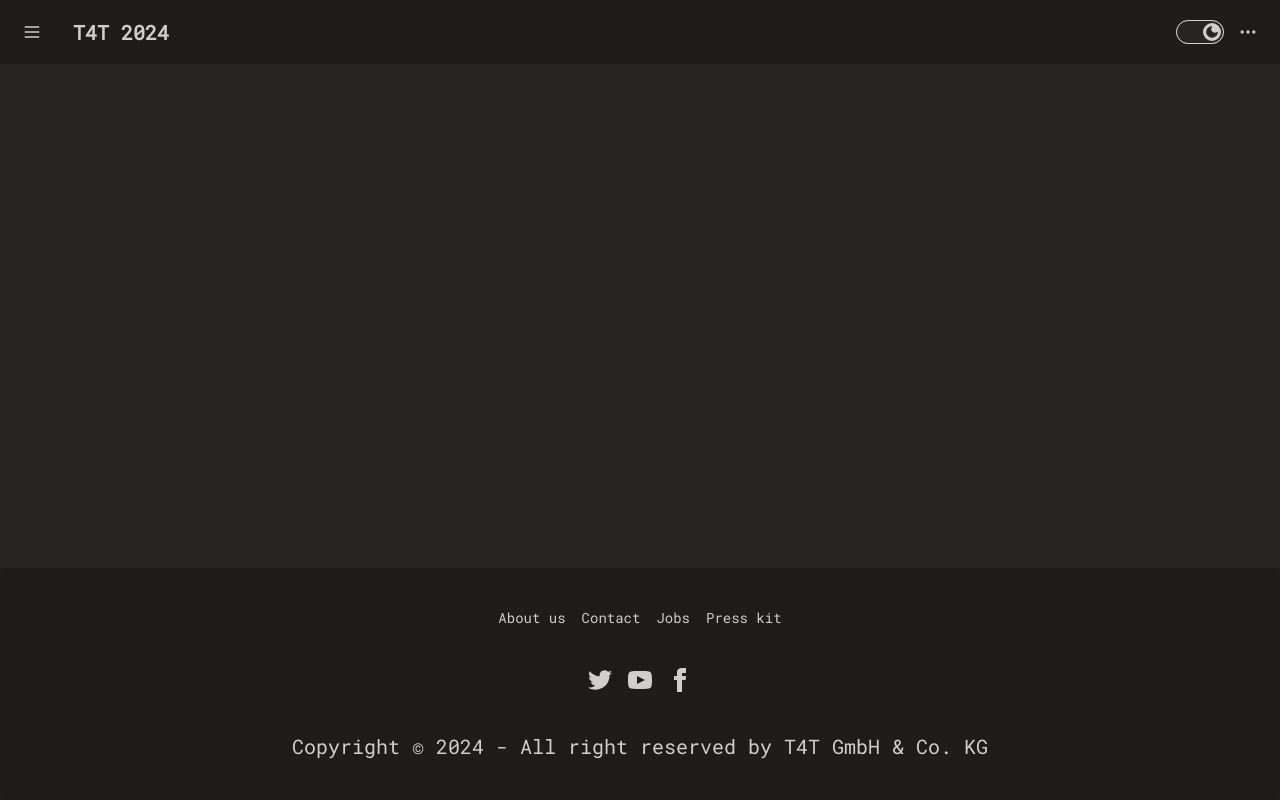
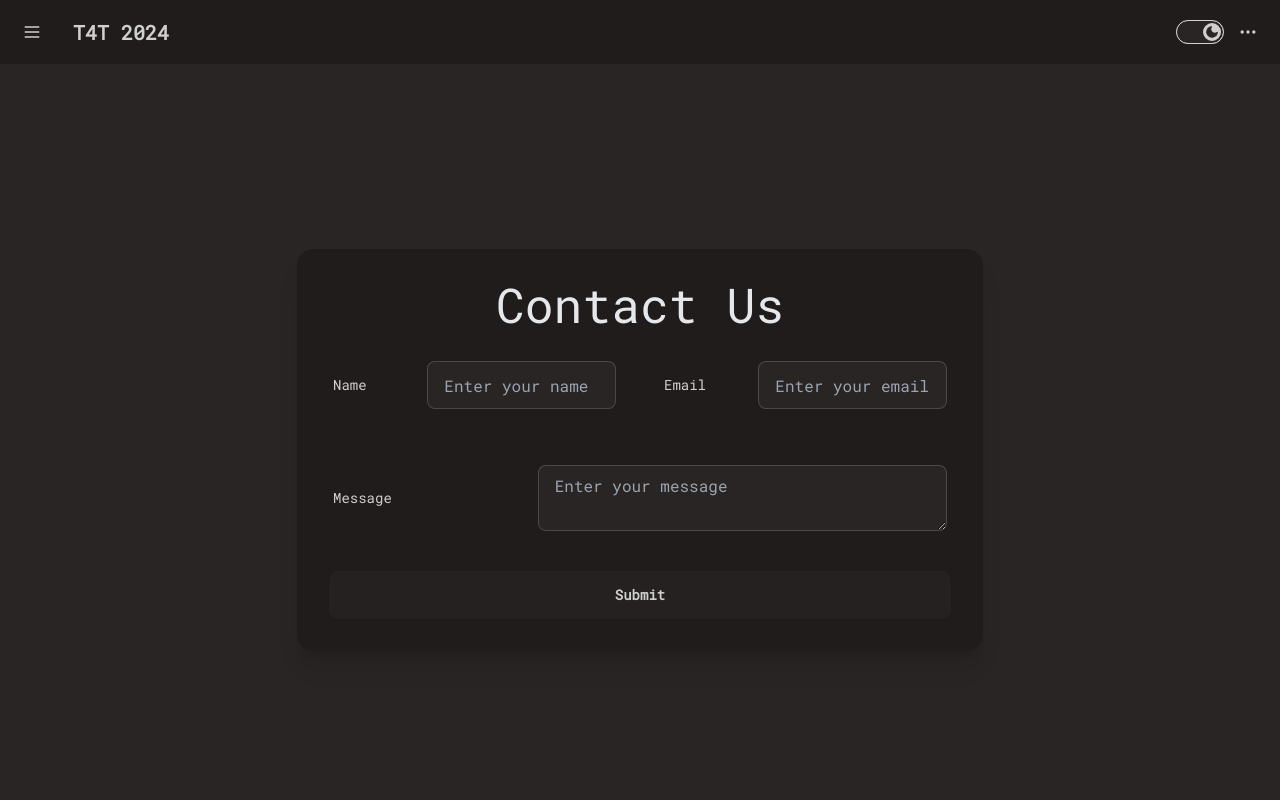
Before and after one commit to M-Halid/T4T-Task-for-Talent, a React (Vite) app in the folder FRONTEND/app/: page /contact in a window 1280 px wide. Shown: the top 800 px of the page. Built offline with nearby package versions, Linux system fonts and the light colour scheme.

Commit message:
About and Contact added

```diff
--- a/FRONTEND/app/src/App.jsx
+++ b/FRONTEND/app/src/App.jsx
@@ -13,6 +13,8 @@ import Page4 from "./pages/Page4";
 import TaskProfile from "./components/Profiles/TaskProfile.jsx";
 import UserHub from "./components/UserHub/UserHub";
 import GetStarted from "./components/GetStarted/GetStarted.jsx";
+import Contact from "./components/Contact/Contact.jsx";
+import About from "./components/About/About.jsx";
 import User from "./pages/User";
 import { TagsProvider } from "./contexts/TagsContext.jsx";
 export const AuthContext = createContext();
@@ -62,6 +64,8 @@ function App() {
                 <Route path="/create-task" element={<TaskProfile />} />
                 <Route path="/UserHub" element={<UserHub />} />
                 <Route path="/User" element={<User />} />
+                <Route path="/contact" element={<Contact />} />
+                <Route path="/about" element={<About />} />
               </Routes>
             </div>
             <Footer />
--- /dev/null
+++ b/FRONTEND/app/src/components/About/About.jsx
@@ -0,0 +1,63 @@
+const About = () => {
+  return (
+    <div className="flex justify-center items-center min-h-screen">
+      <div className=" max-w-4xl p-4 space-x-4 bg-neutral shadow-xl rounded-box mb-10 mt-10">
+        <div className="p-6 space-y-6">
+          <h1 className="text-4xl font-bold">Über uns</h1>
+          <p className="text-lg">
+            Diese Website wurde ursprünglich als Abschlussprojekt des DCI
+            Jahreskurses Web Development erstellt. Da die Ambition zur
+            Realisierung einer Plattform mit Nutzen für die echte Welt bereits
+            zur Findungsphase der Gruppe bestand, wurde die Idee des Projekts
+            auf die Realisierung einer Plattform zur Vermittlung von IT Talenten
+            und Aufträgen festgelegt. Die Plattform soll es ermöglichen, dass
+            Unternehmen und Freelancer sich auf einer Plattform treffen und
+            Aufträge vergeben bzw. annehmen können. Mit diesem Ansatz möchten
+            wir einen Beitrag zur Digitalisierung der Arbeitswelt leisten und
+            die Vermittlung von IT Talenten und Aufträgen vereinfachen. Die
+            Essenz der Plattform T4T besteht in der schnellen und einfachen
+            Nutzung, einem Bezahlmodell ohne prozentuale Vermittlungsgebühr und
+            einer Community von IT Talenten und Unternehmen, die sich
+            gegenseitig unterstützen und voneinander profitieren.
+          </p>
+          <h2 className="text-3xl font-bold">Das Team</h2>
+          <div
+            tabIndex={0}
+            className="collapse collapse-arrow border border-base-300 bg-base-200"
+          >
+            <div className="collapse-title text-xl font-medium">
+              Team Member 1
+            </div>
+            <div className="collapse-content">
+              <p>Description for Team Member 1</p>
+            </div>
+          </div>
+          <div
+            tabIndex={0}
+            className="collapse collapse-arrow border border-base-300 bg-base-200"
+          >
+            <div className="collapse-title text-xl font-medium">
+              Team Member 2
+            </div>
+            <div className="collapse-content">
+              <p>Description for Team Member 2</p>
+            </div>
+          </div>
+          <div
+            tabIndex={0}
+            className="collapse collapse-arrow border border-base-300 bg-base-200"
+          >
+            <div className="collapse-title text-xl font-medium">
+              Team Member 3
+            </div>
+            <div className="collapse-content">
+              <p>Description for Team Member 3</p>
+            </div>
+          </div>
+        </div>
+      </div>
+    </div>
+  );
+};
+
+export default About;
--- /dev/null
+++ b/FRONTEND/app/src/components/Contact/Contact.jsx
@@ -0,0 +1,75 @@
+import { useState } from "react";
+import Input from "../Profiles/Inputs/Input";
+
+const ContactForm = () => {
+  const [formData, setFormData] = useState({
+    name: "",
+    email: "",
+    message: "",
+  });
+
+  const handleChange = (e) => {
+    const { name, value } = e.target;
+    setFormData((prevFormData) => {
+      return { ...prevFormData, [name]: value };
+    });
+  };
+
+  const handleSubmit = async (e) => {
+    e.preventDefault();
+    console.log(formData);
+    // Add your form submission logic here
+  };
+
+  return (
+    <div className="flex justify-center items-center min-h-screen bg-base-100">
+      <div className="flex-col lg:flex-row-reverse">
+        <div className="card shrink-0 w-full max-w-xxl shadow-xl bg-base-300 mt-3 mb-10">
+          <form className="card-body text-base" onSubmit={handleSubmit}>
+            <h3 className="text-primary text-center mb-4">Contact Us</h3>
+            <div className="grid grid-cols-2 gap-x-10">
+              {/* Left column */}
+              <div>
+                <Input
+                  labelText="Name"
+                  placeholder="Enter your name"
+                  name="name"
+                  type="text"
+                  value={formData.name}
+                  handleChange={handleChange}
+                />
+              </div>
+              {/* Right column */}
+              <div>
+                <Input
+                  labelText="Email"
+                  placeholder="Enter your email"
+                  name="email"
+                  type="email"
+                  value={formData.email}
+                  handleChange={handleChange}
+                />
+              </div>
+            </div>
+            <div className="mt-8">
+              <Input
+                labelText="Message"
+                placeholder="Enter your message"
+                name="message"
+                type="textarea"
+                value={formData.message}
+                handleChange={handleChange}
+              />
+            </div>
+            {/* Submit button */}
+            <div className="form-control col-span-2 mt-6">
+              <input type="submit" value="Submit" className="btn" />
+            </div>
+          </form>
+        </div>
+      </div>
+    </div>
+  );
+};
+
+export default ContactForm;
--- a/FRONTEND/app/src/components/Footer/Footer.jsx
+++ b/FRONTEND/app/src/components/Footer/Footer.jsx
@@ -1,11 +1,15 @@
+import { Link } from "react-router-dom";
+
 const Footer = () => {
   return (
     <footer className="footer footer-center p-10 bg-base-300 text-base-content rounded">
       <nav className="grid grid-flow-col gap-4">
-        <a className="link link-hover">About us</a>
-        <a className="link link-hover">Contact</a>
-        <a className="link link-hover">Jobs</a>
-        <a className="link link-hover">Press kit</a>
+        <Link to="/about">
+          <button className="btn btn-ghost">About</button>
+        </Link>
+        <Link to="/contact">
+          <button className="btn btn-ghost">Contact</button>
+        </Link>
       </nav>
       <nav>
         <div className="grid grid-flow-col gap-4">
--- a/FRONTEND/app/src/components/GetStarted/GetStarted.jsx
+++ b/FRONTEND/app/src/components/GetStarted/GetStarted.jsx
@@ -2,7 +2,7 @@ import { Link } from "react-router-dom";
 const GetStarted = () => {
   return (
     <div className="flex justify-center items-center min-h-screen">
-      <div className="carousel carousel-center max-w-md p-4 space-x-4 bg-neutral rounded-box">
+      <div className="carousel carousel-center max-w-4xl p-4 space-x-4 bg-neutral shadow-xl rounded-box">
         <div className="carousel-item">
           <div className="card w-96 glass">
             <figure>
--- a/FRONTEND/app/src/components/HeroSection/HeroSection.jsx
+++ b/FRONTEND/app/src/components/HeroSection/HeroSection.jsx
@@ -1,5 +1,6 @@
 import videoAsset from "../../assets/videos/video.mp4";
 import { Link } from "react-router-dom";
+import logo from "../../assets/tft.jpg";
 
 const HeroSection = () => {
   return (
@@ -15,10 +16,10 @@ const HeroSection = () => {
 
       <div className="hero-content text-center text-primary bg-base-300 bg-opacity-95 rounded-lg shadow-xl ">
         <div className="max-w-md">
-          <h1 className="mb-5 text-5xl font-bold">
-            Task 4 Talent - Talent 4 Task
-          </h1>
-          <p className="mb-5">
+          <h3 className="mb-5 text-5xl font-bold">Task 4 Talent</h3>
+          <img className="w-24 mx-auto" src={logo} alt="company logo" />
+          <h3 className="mb-5 mt-5 text-5xl font-bold">Talent 4 Task</h3>
+          <p className="mb-5 ">
             Die Plattform für die Vermittlung von IT Talenten und Aufträgen.
             Werde Teil der Community und finde deinen nächsten Auftrag oder dein
             nächstes Talent.
```
Also changed, not shown: FRONTEND/app/src/assets/tft.jpg (renamed from FRONTEND/app/src/assets/tft.jpg.jpg).
